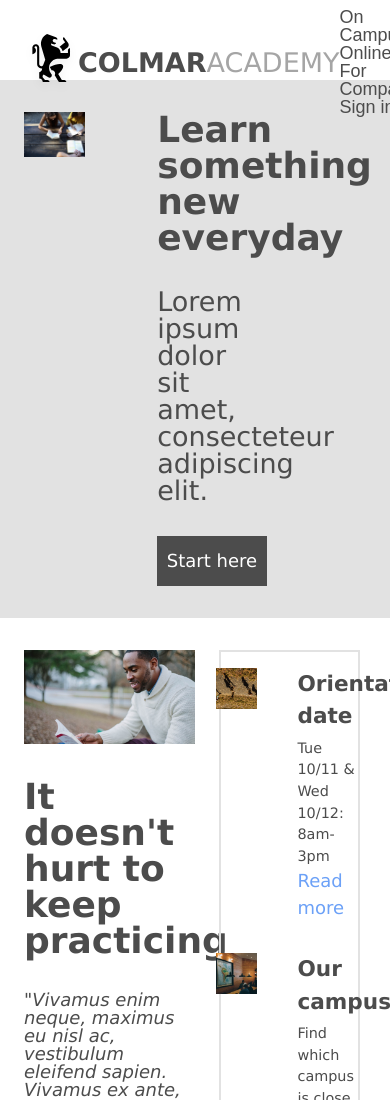
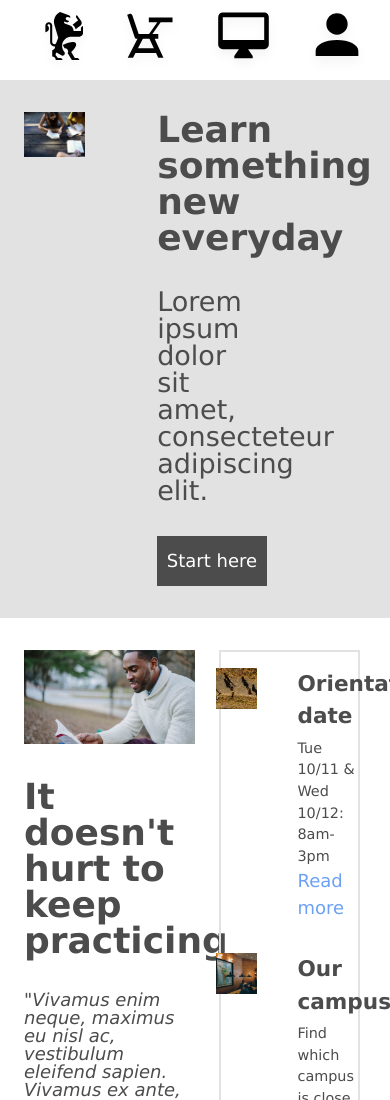
Before and after one commit to alexlowy/colmaracademy, a plain HTML site: page index.html in a window 390 px wide. Shown: the top 1100 px of the page. Drawn offline with Linux system fonts and the light colour scheme.

Commit message:
Completed mobile menu

```diff
--- a/index.html
+++ b/index.html
@@ -22,6 +22,15 @@
       		<li>For Companies</li>
       		<li>Sign in</li>
         </ul>
+      </div>
+      <div class="mobile-menu">
+        <img src="./resources/images/ic-on-campus.svg" alt="On Campus"/>
+      </div>
+      <div class="mobile-menu">
+        <img src="./resources/images/ic-online.svg" alt="On Campus"/>
+      </div>
+      <div class="mobile-menu">
+        <img src="./resources/images/ic-login.svg" alt="On Campus"/>
       </div>
     </nav>
   </header>
--- a/resources/css/style.css
+++ b/resources/css/style.css
@@ -48,6 +48,10 @@ nav {
   align-items: center;
 }
 
+.mobile-nav {
+  display: none;
+}
+
 nav img {
   height: 64px;
 }
@@ -84,6 +88,10 @@ nav li, footer li {
 .menu {
   display: flex;
   font-family: Arial;
+}
+
+.mobile-menu {
+  display: none;
 }
 
 /* MAIN SECTION */
@@ -249,3 +257,24 @@ footer {
   display: flex;
   justify-content: space-between;
 }
+
+/* MEDIA QUERIES FOR MOBILE VIEW */
+
+@media only screen and (max-width: 700px) {
+  nav .title {
+    display: none;
+  }
+
+  .mobile-menu {
+    display: flex;
+    font-family: Arial;
+  }
+
+  .menu {
+    display: none;
+  }
+
+  nav {
+    justify-content: space-around;
+  }
+}
```
